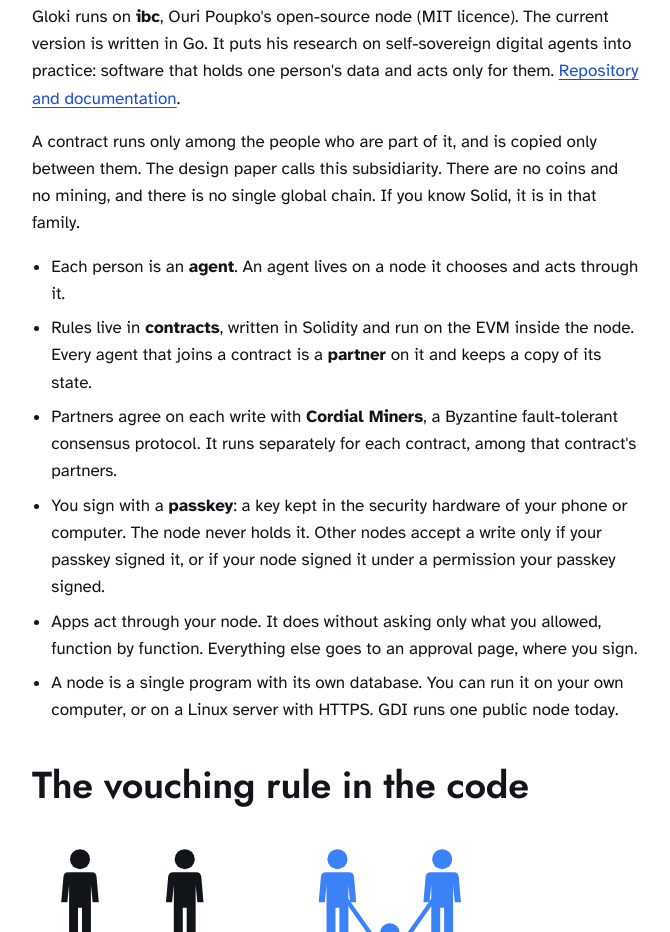
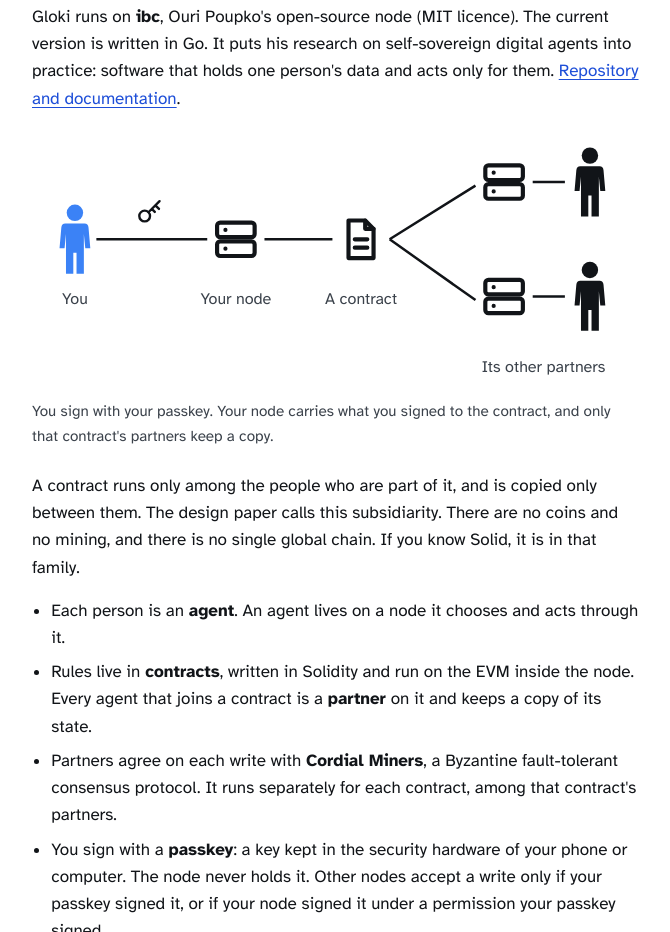
Before and after one commit to young-world-federalists/gloki-site, a plain HTML site: page build.html in a window 1280 px wide. Shown: the part 1008-1940 px from the top of the page, without its empty margins (56-726 px from the left). Drawn offline with Linux system fonts and the light colour scheme.

Commit message:
feat: node diagram on the builders page; handoff for the 26 Nov review
Co-Authored-By: Claude Fable 5.2 <noreply@anthropic.com>

```diff
--- a/build.html
+++ b/build.html
@@ -74,6 +74,27 @@
 
     <h2 id="node">The node</h2>
     <p>Gloki runs on <strong>ibc</strong>, Ouri Poupko's open-source node (MIT licence). The current version is written in Go. It puts his research on self-sovereign digital agents into practice: software that holds one person's data and acts only for them. <a href="https://github.com/ouripoupko/ibc-go">Repository and documentation</a>.</p>
+    <figure class="diagram diagram--node">
+      <svg viewBox="0 0 340 146" role="img" aria-labelledby="node-t">
+        <title id="node-t">You sign with a passkey. Your node passes what you signed to a contract. The contract's two other partners each keep a copy on their own node.</title>
+        <g aria-hidden="true">
+          <path class="wire" d="M36 60H98M130 60H168M200 60 248 30M200 60 248 94M280 28H298M280 92H298"/>
+          <use href="#person" class="p-blue" x="14" y="40" width="20" height="40"/>
+          <use href="#i-key" class="ico-u" x="58" y="36" width="16" height="16"/>
+          <use href="#i-node" class="ico-u" x="100" y="46" width="28" height="28"/>
+          <use href="#i-record" class="ico-u" x="170" y="46" width="28" height="28"/>
+          <use href="#i-node" class="ico-u" x="250" y="14" width="28" height="28"/>
+          <use href="#i-node" class="ico-u" x="250" y="78" width="28" height="28"/>
+          <use href="#person" class="p-ink" x="302" y="8" width="20" height="40"/>
+          <use href="#person" class="p-ink" x="302" y="72" width="20" height="40"/>
+          <text x="24" y="96">You</text>
+          <text x="114" y="96">Your node</text>
+          <text x="184" y="96">A contract</text>
+          <text x="286" y="134">Its other partners</text>
+        </g>
+      </svg>
+      <figcaption>You sign with your passkey. Your node carries what you signed to the contract, and only that contract's partners keep a copy.</figcaption>
+    </figure>
     <p>A contract runs only among the people who are part of it, and is copied only between them. The design paper calls this subsidiarity. There are no coins and no mining, and there is no single global chain. If you know Solid, it is in that family.</p>
     <ul>
       <li>Each person is an <strong>agent</strong>. An agent lives on a node it chooses and acts through it.</li>
--- a/style.css
+++ b/style.css
@@ -311,6 +311,10 @@ details.history .inner { padding-top: 1rem; }
 .toc a { display: inline-flex; align-items: center; min-height: 44px; font-family: var(--display); font-weight: 500; }
 .plan .how { color: var(--ink-soft); font-size: .95rem; }
 .diagram { max-width: 30rem; margin: 1.25rem 0 1.5rem; }
+.diagram--node { max-width: 38rem; }
+.diagram .ico-u { fill: none; stroke: var(--ink); stroke-width: 2; stroke-linecap: round; stroke-linejoin: round; }
+.diagram .wire { fill: none; stroke: var(--ink); stroke-width: 1.4; }
+.diagram text { font: 400 9px var(--text); fill: var(--ink-soft); text-anchor: middle; }
 .diagram figcaption { color: var(--ink-soft); font-size: .95rem; margin-top: .4rem; }
 
 /* ---- Footer -------------------------------------------------------------- */
```
Also changed, not shown: 1 other file.
